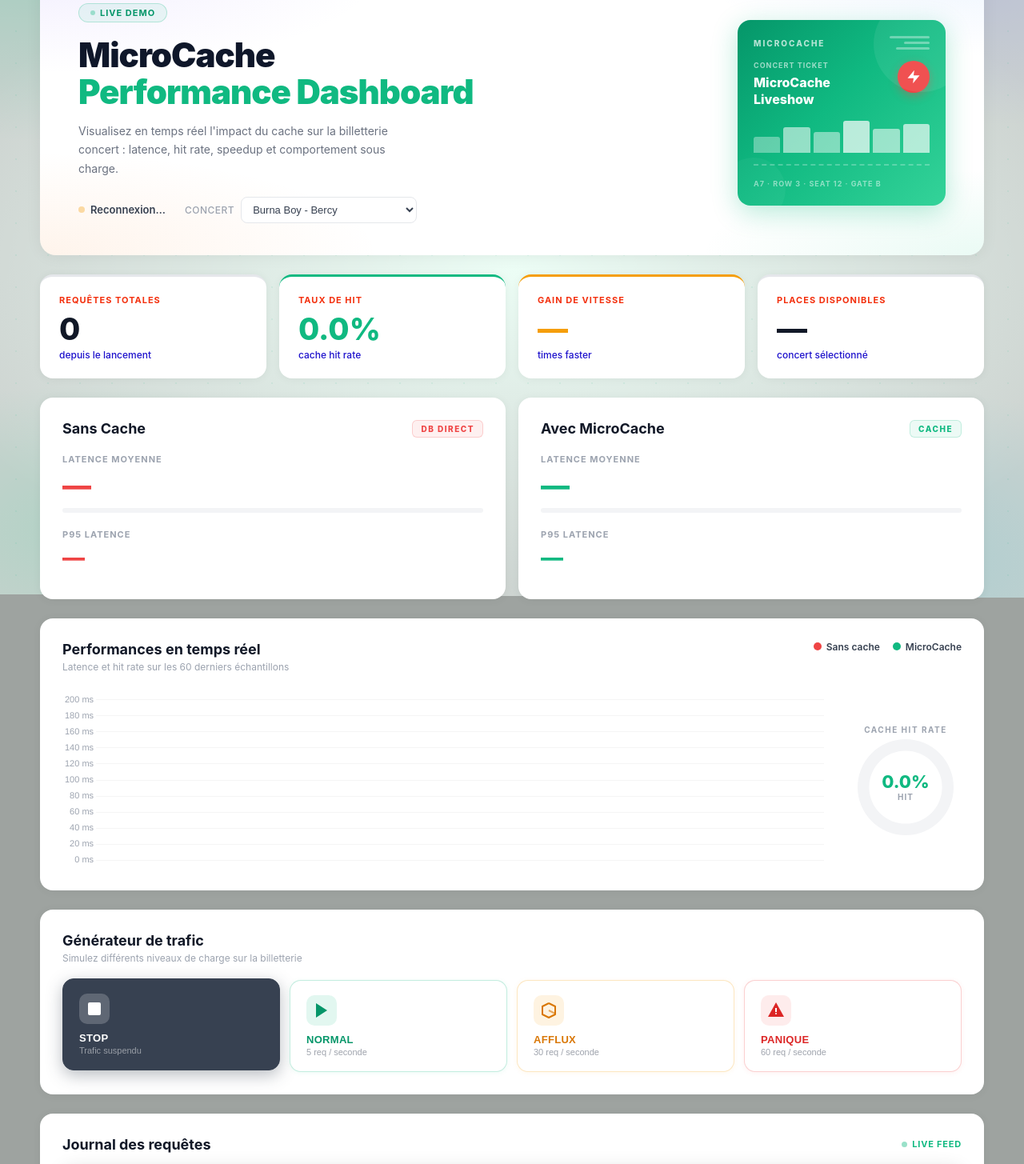
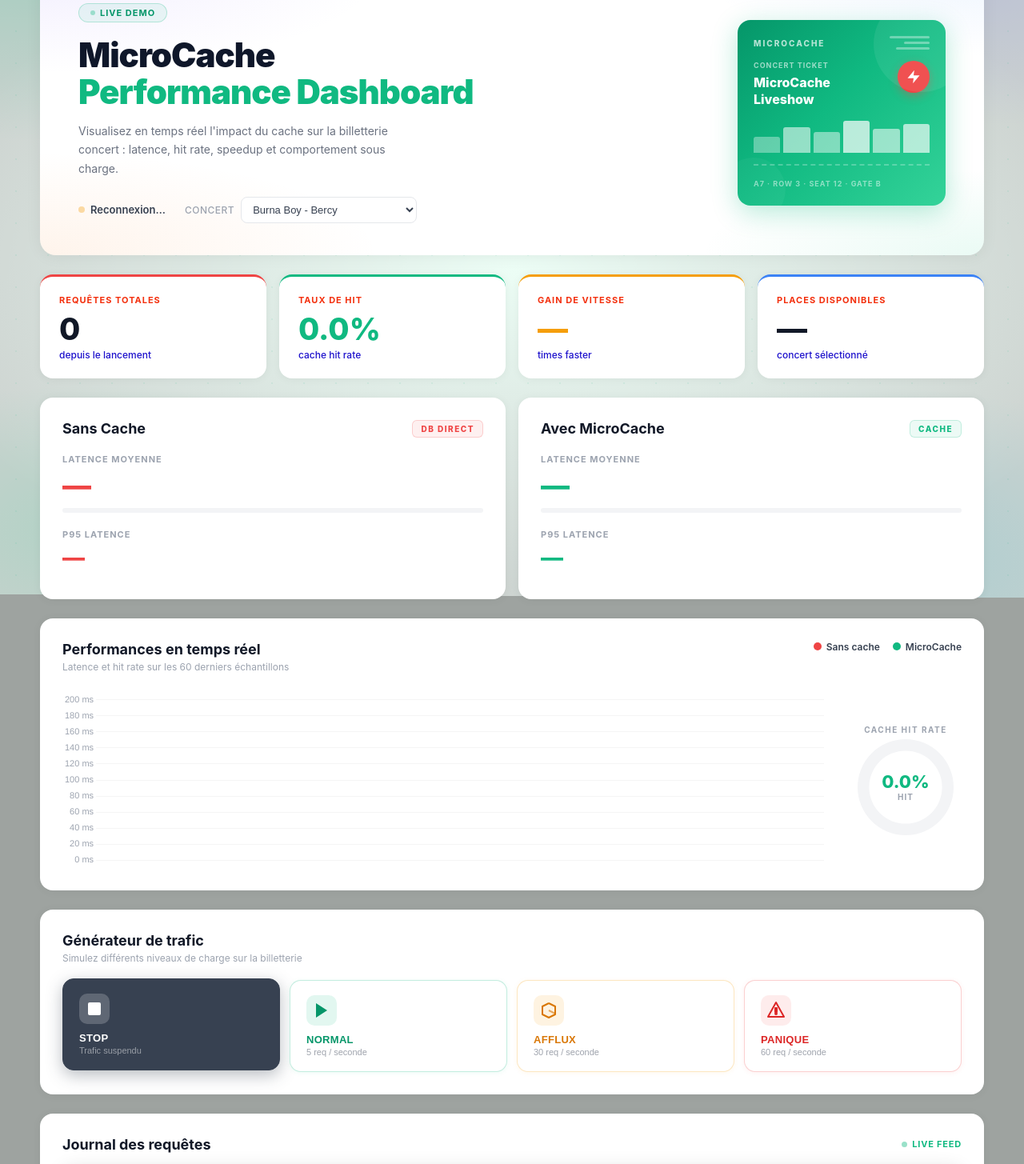
Before and after one commit to Maestro-Warren/Groupe_7_MicroCache, a plain HTML site: page microcache-demo/dashboard/index.html in a window 1280 px wide. Shown: the part 61-1516 px from the top of the page at 80% size. Drawn offline with nearby package versions, Linux system fonts and the light colour scheme; no server answers.

Commit message:
modification DASHBOARD (icones)

```diff
--- a/microcache-demo/dashboard/index.html
+++ b/microcache-demo/dashboard/index.html
@@ -202,8 +202,10 @@
       background: white; border-radius: 16px; padding: 22px 24px;
       box-shadow: 0 1px 12px rgba(0,0,0,0.05); border-top: 3px solid #e5e7eb;
     }
+    .metric-card:nth-child(1) { border-top-color: #ef4444; }
     .metric-card:nth-child(2) { border-top-color: #10b981; }
     .metric-card:nth-child(3) { border-top-color: #f59e0b; }
+    .metric-card:nth-child(4) { border-top-color: #3b82f6; }
 
     .metric-label {
       font-size: 11px; font-weight: 700; text-transform: uppercase;
@@ -715,10 +717,10 @@
         </button>
         <button class="traffic-btn btn-panic" onclick="setTrafficMode('panic', event)">
           <div class="traffic-btn-icon">
-            <svg viewBox="0 0 24 24" width="24" height="24" fill="currentColor">
-              <path d="M12 2L2 20h20L12 2z" fill="currentColor"/>
-              <circle cx="12" cy="16" r="1" fill="white"/>
-              <rect x="11" y="9" width="2" height="5" fill="white"/>
+            <svg viewBox="0 0 24 24" width="24" height="24" fill="none" stroke="currentColor" stroke-width="2" stroke-linejoin="round">
+              <path d="M12 2L2 20h20L12 2z"/>
+              <circle cx="12" cy="16" r="1" fill="currentColor"/>
+              <rect x="11" y="9" width="2" height="5" fill="currentColor"/>
             </svg>
           </div>
           <div class="traffic-btn-body">
```
